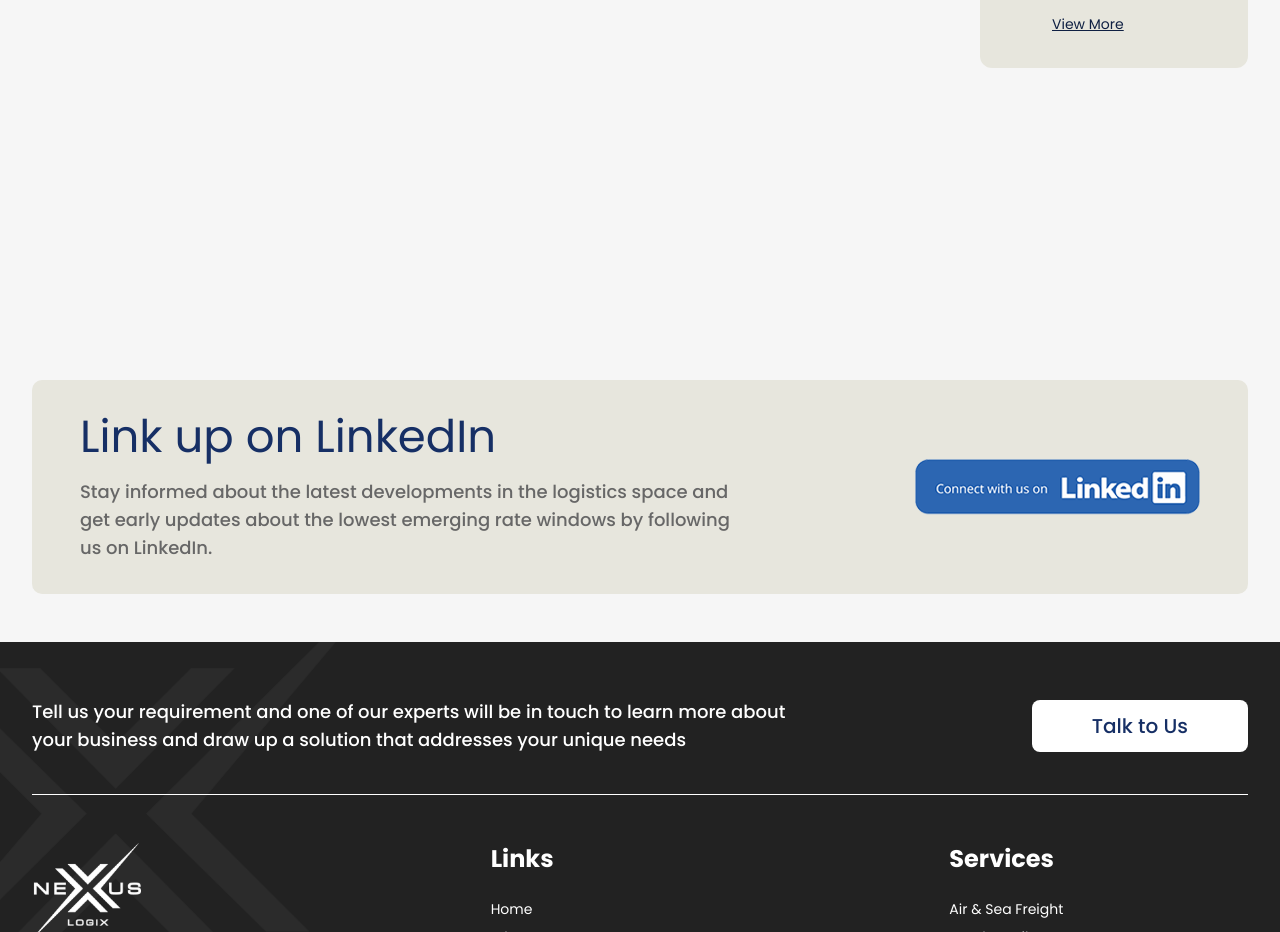
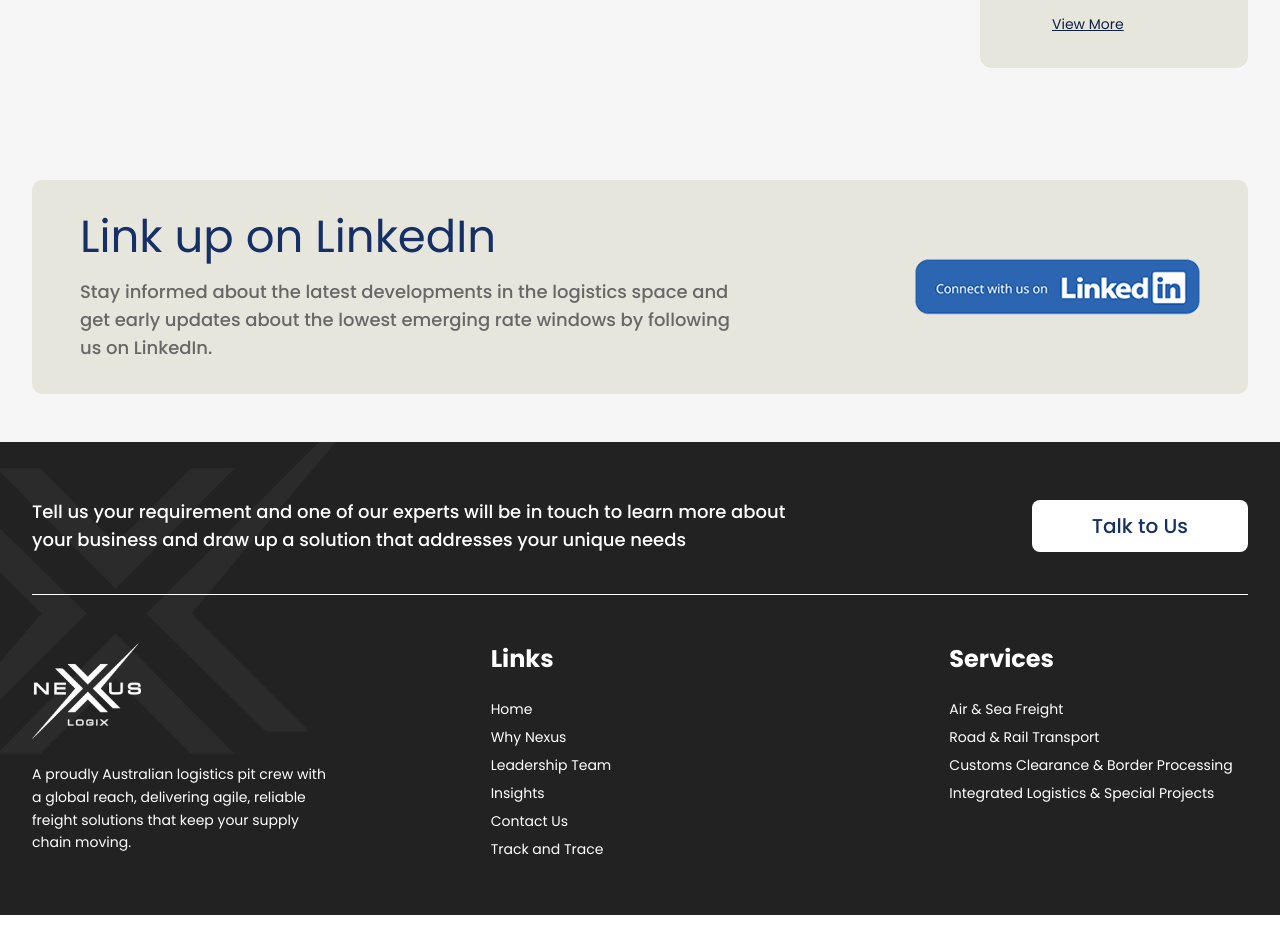
Before and after one commit to kanishka-gunatunga/nexus, a Next.js app: page /insights in a window 1280 px wide. Shown: the part 2760-3692 px from the top of the page. Built offline with nearby package versions, Linux system fonts and the light colour scheme.

Commit message:
insights page

```diff
--- a/src/app/insights/page.tsx
+++ b/src/app/insights/page.tsx
@@ -260,7 +260,9 @@ const InsightsPage = () => {
                     </div>
                 </div>
             </div>
-            <LinkedinSection/>
+            <div className="-mt-15 lg:-mt-50">
+                <LinkedinSection/>
+            </div>
         </div>
     );
 }
```
